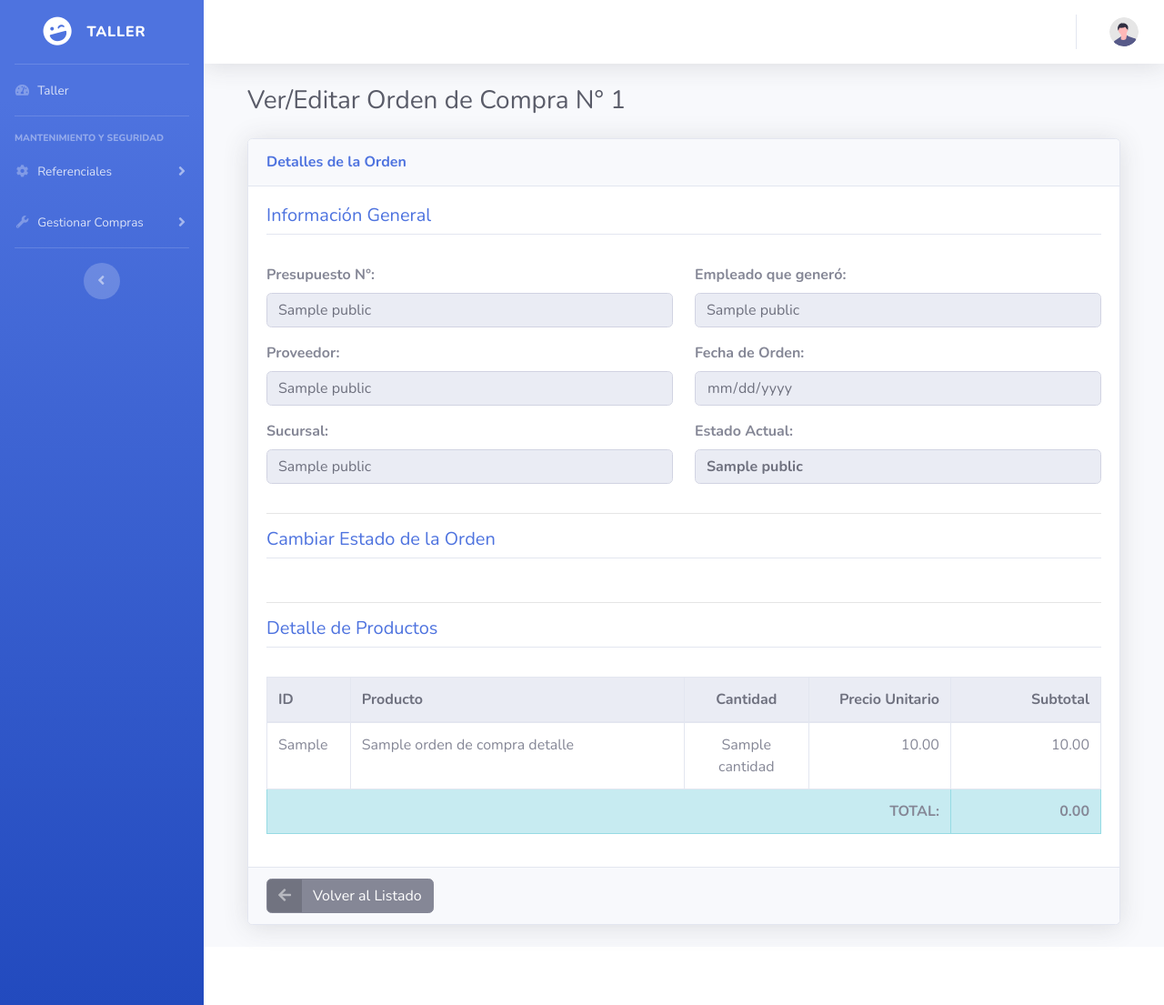
After one commit to Abel731/proyecto-taller, a Flask app: page /gestionar-compras/generar-orden-compra/ordenes-ver/1 in a window 1280 px wide. The commit adds this page. Shown: the whole page at 91% size. Run offline with Flask 3, Linux system fonts and the light colour scheme; a database or web service that is not in the repository returns one stand-in record (values such as "Sample title"); some libraries are stand-ins or nearby versions.

Commit message:
se programo la funcion de verificar la orden y al verificar poder cambiar de estado dependiendo del estado de la orden en ese momento. y con ello se implemento los metodos de get por id y update en el dao y en la api mas la creacion de un nuevo html para cargar los datos de veulta de la orden en cuestion

```diff
--- a/app/__init__.py
+++ b/app/__init__.py
@@ -77,7 +77,7 @@ app.register_blueprint(tipprodmod, url_prefix=f'{modulo0}/tipo_producto')
 modulo1 = '/gestionar-compras'
 app.register_blueprint(pdcmod, url_prefix=f'{modulo1}/registrar-pedido-compras')
 app.register_blueprint(pdpmod, url_prefix=f'{modulo1}/registrar-presupuesto-proveedor')
-app.register_blueprint(ocmod, url_prefix=f'{modulo1}/registrar-orden-compra')
+app.register_blueprint(ocmod, url_prefix=f'{modulo1}/generar-orden-compra')
 
 # ============================================================
 # IMPORTAR APIS v1 - REFERENCIALES
--- /dev/null
+++ b/app/rutas/gestionar_compras/generar_orden_compra/templates/orden-ver.html
@@ -0,0 +1,338 @@
+{% extends 'base.html' %}
+
+{% block titulo %}
+Ver/Editar Orden de Compra N° {{ orden.id_orden }}
+{% endblock %}
+
+{% block css %}
+<style>
+    /* Estilos para estados de orden de compra */
+    .estado-pendiente {
+        background-color: #fff3cd !important;
+        color: #856404 !important;
+    }
+
+    .estado-aprobada {
+        background-color: #d1ecf1 !important;
+        color: #0c5460 !important;
+    }
+
+    .estado-procesada {
+        background-color: #d4edda !important;
+        color: #155724 !important;
+    }
+
+    .estado-cancelada {
+        background-color: #f8d7da !important;
+        color: #721c24 !important;
+    }
+</style>
+{% endblock %}
+
+{% block contenido %}
+<div class="container-fluid">
+    <!-- Título de la página -->
+    <div class="d-sm-flex align-items-center justify-content-between mb-4">
+        <h1 class="h3 mb-0 text-gray-800">Ver/Editar Orden de Compra N° {{ orden.id_orden }}</h1>
+    </div>
+
+    <div class="row">
+        <div class="col-lg-12">
+            <div class="card shadow mb-4">
+                <div class="card-header py-3">
+                    <h6 class="m-0 font-weight-bold text-primary">Detalles de la Orden</h6>
+                </div>
+                <div class="card-body">
+                    <!-- Información General (Readonly) -->
+                    <div class="row mb-4">
+                        <div class="col-md-12">
+                            <h5 class="border-bottom pb-2 text-primary">Información General</h5>
+                        </div>
+                    </div>
+
+                    <div class="row">
+                        <!-- Columna izquierda -->
+                        <div class="col-md-6">
+                            <div class="form-group">
+                                <label><strong>Presupuesto N°:</strong></label>
+                                <input type="text" class="form-control" value="{{ orden.id_presupuesto }}" readonly>
+                            </div>
+
+                            <div class="form-group">
+                                <label><strong>Proveedor:</strong></label>
+                                <input type="text" class="form-control" value="{{ orden.proveedor }}" readonly>
+                            </div>
+
+                            <div class="form-group">
+                                <label><strong>Sucursal:</strong></label>
+                                <input type="text" class="form-control" value="{{ orden.sucursal }}" readonly>
+                            </div>
+                        </div>
+
+                        <!-- Columna derecha -->
+                        <div class="col-md-6">
+                            <div class="form-group">
+                                <label><strong>Empleado que generó:</strong></label>
+                                <input type="text" class="form-control" value="{{ orden.empleado }}" readonly>
+                            </div>
+
+                            <div class="form-group">
+                                <label><strong>Fecha de Orden:</strong></label>
+                                <input type="date" class="form-control" value="{{ orden.fecha_orden }}" readonly>
+                            </div>
+
+                            <div class="form-group">
+                                <label><strong>Estado Actual:</strong></label>
+                                <input type="text" class="form-control font-weight-bold estado-{{ orden.estado|lower }}"
+                                       value="{{ orden.estado }}"
+                                       id="estado_actual_display"
+                                       readonly>
+                            </div>
+                        </div>
+                    </div>
+
+                    <hr>
+
+                    <!-- Cambiar Estado -->
+                    <div class="row mb-4">
+                        <div class="col-md-12">
+                            <h5 class="border-bottom pb-2 text-primary">Cambiar Estado de la Orden</h5>
+                        </div>
+                    </div>
+
+                    <div class="row">
+                        <div class="col-md-12">
+                            <!-- Mostrar opciones según estado actual -->
+                            {% if orden.estado == 'Pendiente' %}
+                            <div class="alert alert-warning" role="alert">
+                                <strong><i class="fas fa-exclamation-triangle"></i> Estado actual: Pendiente</strong><br>
+                                Puede cambiar a: <strong>Aprobada</strong> o <strong>Cancelada</strong>
+                            </div>
+                            <div class="form-group">
+                                <label>Seleccione el nuevo estado:</label><br>
+                                <div class="form-check form-check-inline">
+                                    <input class="form-check-input" type="radio" name="nuevo_estado" id="estado_aprobada" value="aprobada">
+                                    <label class="form-check-label" for="estado_aprobada">
+                                        <i class="fas fa-check-circle text-info"></i> Aprobada
+                                    </label>
+                                </div>
+                                <div class="form-check form-check-inline">
+                                    <input class="form-check-input" type="radio" name="nuevo_estado" id="estado_cancelada_1" value="cancelada">
+                                    <label class="form-check-label" for="estado_cancelada_1">
+                                        <i class="fas fa-times-circle text-danger"></i> Cancelada
+                                    </label>
+                                </div>
+                            </div>
+                            <button type="button" class="btn btn-primary btn-icon-split" id="btn_actualizar_estado">
+                                <span class="icon text-white-50">
+                                    <i class="fas fa-sync-alt"></i>
+                                </span>
+                                <span class="text">Actualizar Estado</span>
+                            </button>
+
+                            {% elif orden.estado == 'Aprobada' %}
+                            <div class="alert alert-info" role="alert">
+                                <strong><i class="fas fa-info-circle"></i> Estado actual: Aprobada</strong><br>
+                                Puede cambiar a: <strong>Procesada</strong> o <strong>Cancelada</strong>
+                            </div>
+                            <div class="form-group">
+                                <label>Seleccione el nuevo estado:</label><br>
+                                <div class="form-check form-check-inline">
+                                    <input class="form-check-input" type="radio" name="nuevo_estado" id="estado_procesada" value="procesada">
+                                    <label class="form-check-label" for="estado_procesada">
+                                        <i class="fas fa-check-double text-success"></i> Procesada
+                                    </label>
+                                </div>
+                                <div class="form-check form-check-inline">
+                                    <input class="form-check-input" type="radio" name="nuevo_estado" id="estado_cancelada_2" value="cancelada">
+                                    <label class="form-check-label" for="estado_cancelada_2">
+                                        <i class="fas fa-times-circle text-danger"></i> Cancelada
+                                    </label>
+                                </div>
+                            </div>
+                            <button type="button" class="btn btn-primary btn-icon-split" id="btn_actualizar_estado">
+                                <span class="icon text-white-50">
+                                    <i class="fas fa-sync-alt"></i>
+                                </span>
+                                <span class="text">Actualizar Estado</span>
+                            </button>
+
+                            {% elif orden.estado == 'Procesada' %}
+                            <div class="alert alert-success" role="alert">
+                                <strong><i class="fas fa-check-circle"></i> Estado actual: Procesada</strong><br>
+                                Esta orden ya está finalizada y no puede cambiar de estado.
+                            </div>
+
+                            {% elif orden.estado == 'Cancelada' %}
+                            <div class="alert alert-danger" role="alert">
+                                <strong><i class="fas fa-ban"></i> Estado actual: Cancelada</strong><br>
+                                Esta orden está anulada y no puede cambiar de estado.
+                            </div>
+
+                            {% endif %}
+                        </div>
+                    </div>
+
+                    <hr>
+
+                    <!-- Detalle de Productos (Readonly) -->
+                    <div class="row mb-4">
+                        <div class="col-md-12">
+                            <h5 class="border-bottom pb-2 text-primary">Detalle de Productos</h5>
+                        </div>
+                    </div>
+
+                    <div class="row">
+                        <div class="col-md-12">
+                            <div class="table-responsive">
+                                <table class="table table-bordered table-hover" id="tabla_productos">
+                                    <thead class="thead-light">
+                                        <tr>
+                                            <th width="10%">ID</th>
+                                            <th width="40%">Producto</th>
+                                            <th width="15%" class="text-center">Cantidad</th>
+                                            <th width="17%" class="text-right">Precio Unitario</th>
+                                            <th width="18%" class="text-right">Subtotal</th>
+                                        </tr>
+                                    </thead>
+                                    <tbody>
+                                        {% set total = 0 %}
+                                        {% for item in orden.detalle %}
+                                        {% set subtotal = item.cantidad * item.precio %}
+                                        {% set total = total + subtotal %}
+                                        <tr>
+                                            <td>{{ item.id_producto }}</td>
+                                            <td>{{ item.nombre }}</td>
+                                            <td class="text-center">{{ item.cantidad }}</td>
+                                            <td class="text-right">{{ "{:,.2f}".format(item.precio) }}</td>
+                                            <td class="text-right">{{ "{:,.2f}".format(subtotal) }}</td>
+                                        </tr>
+                                        {% endfor %}
+                                    </tbody>
+                                    <tfoot>
+                                        <tr class="table-info">
+                                            <td colspan="4" class="text-right"><strong>TOTAL:</strong></td>
+                                            <td class="text-right"><strong>{{ "{:,.2f}".format(total) }}</strong></td>
+                                        </tr>
+                                    </tfoot>
+                                </table>
+                            </div>
+                        </div>
+                    </div>
+                </div>
+
+                <div class="card-footer">
+                    <button type="button" class="btn btn-secondary btn-icon-split" id="btn_volver">
+                        <span class="icon text-white-50">
+                            <i class="fas fa-arrow-left"></i>
+                        </span>
+                        <span class="text">Volver al Listado</span>
+                    </button>
+                </div>
+            </div>
+        </div>
+    </div>
+</div>
+
+<!-- Campo oculto para guardar el ID de la orden -->
+<input type="hidden" id="hidden_id_orden" value="{{ orden.id_orden }}">
+{% endblock %}
+
+{% block js %}
+<script>
+    // Actualizar estado de la orden
+    const btnActualizarEstado = document.getElementById('btn_actualizar_estado');
+
+    if (btnActualizarEstado) {
+        btnActualizarEstado.addEventListener('click', function() {
+            const idOrden = document.getElementById('hidden_id_orden').value;
+            const nuevoEstado = document.querySelector('input[name="nuevo_estado"]:checked');
+
+            if (!nuevoEstado) {
+                Swal.fire({
+                    icon: 'error',
+                    title: 'Error',
+                    text: 'Debe seleccionar un nuevo estado'
+                });
+                return;
+            }
+
+            // Confirmar cambio de estado
+            Swal.fire({
+                title: '¿Confirmar cambio de estado?',
+                html: `La orden N° <strong>${idOrden}</strong> cambiará a estado <strong>"${nuevoEstado.value.charAt(0).toUpperCase() + nuevoEstado.value.slice(1)}"</strong>`,
+                icon: 'question',
+                showCancelButton: true,
+                confirmButtonColor: '#4e73df',
+                cancelButtonColor: '#858796',
+                confirmButtonText: '<i class="fas fa-check"></i> Sí, actualizar',
+                cancelButtonText: '<i class="fas fa-times"></i> Cancelar'
+            }).then((result) => {
+                if (result.isConfirmed) {
+                    // Mostrar loading
+                    Swal.fire({
+                        title: 'Actualizando...',
+                        text: 'Por favor espere',
+                        allowOutsideClick: false,
+                        didOpen: () => {
+                            Swal.showLoading();
+                        }
+                    });
+
+                    // Enviar actualización al servidor
+                    fetch(`/api/v1/gestionar-compras/generar-orden-compra/ordenes/${idOrden}/estado`, {
+                        method: 'PUT',
+                        headers: {
+                            'Content-Type': 'application/json'
+                        },
+                        body: JSON.stringify({
+                            estado: nuevoEstado.value
+                        })
+                    })
+                    .then(response => response.json())
+                    .then(data => {
+                        if (data.success) {
+                            Swal.fire({
+                                icon: 'success',
+                                title: '¡Actualizado!',
+                                text: data.mensaje || 'Estado actualizado correctamente',
+                                confirmButtonColor: '#1cc88a'
+                            }).then(() => {
+                                // Recargar la página para mostrar el nuevo estado
+                                location.reload();
+                            });
+                        } else {
+                            Swal.fire({
+                                icon: 'error',
+                                title: 'Error',
+                                text: data.error || 'No se pudo actualizar el estado',
+                                confirmButtonColor: '#e74a3b'
+                            });
+                        }
+                    })
+                    .catch(error => {
+                        console.error('Error:', error);
+                        Swal.fire({
+                            icon: 'error',
+                            title: 'Error de conexión',
+                            text: 'Ocurrió un error al actualizar el estado',
+                            confirmButtonColor: '#e74a3b'
+                        });
+                    });
+                }
+            });
+        });
+    }
+
+    // Volver al listado
+    document.getElementById('btn_volver').addEventListener('click', function() {
+        // Intentar cerrar la ventana si se abrió con window.open
+        window.close();
+
+        // Si no se cierra (no se abrió con window.open), navegar
+        setTimeout(() => {
+            location.replace("{{ url_for('ocmod.ordenes_index') }}");
+        }, 100);
+    });
+</script>
+{% endblock %}
```
Also changed, not shown: app/dao/gestionar_compras/generar_orden_compra/orden_compra_dao.py (+128 -0 lines), app/rutas/gestionar_compras/generar_orden_compra/generar_orden_compra_api.py (+107 -0 lines), app/rutas/gestionar_compras/generar_orden_compra/generar_orden_compra_routes.py (+23 -0 lines), app/rutas/gestionar_compras/generar_orden_compra/templates/orden-index.html (+10 -18 lines).
